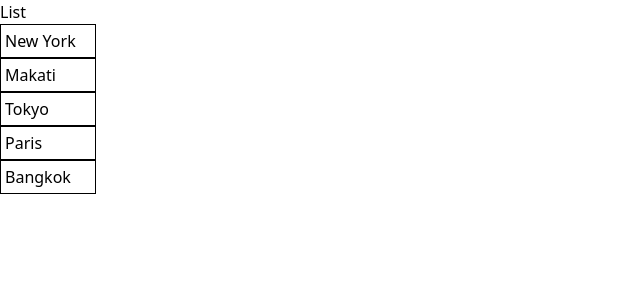
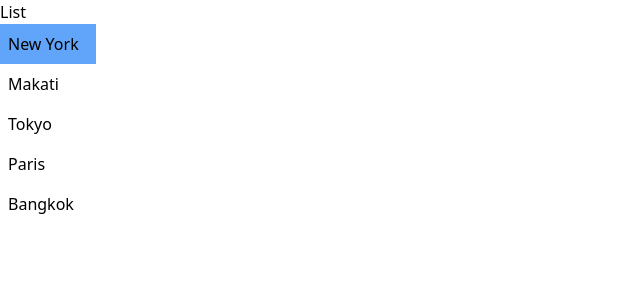
Before and after one commit to Oconer-git/practice-react-with-mosh, a React (Vite) app: page / in a window 1280 px wide. Shown: the top 300 px of the page, without its empty margins (0-640 px from the left). Built offline with nearby package versions, Linux system fonts and the light colour scheme.

Commit message:
building-components: managing state

```diff
--- a/src/components/ListGroup.tsx
+++ b/src/components/ListGroup.tsx
@@ -1,6 +1,7 @@
-import { Fragment } from "react/jsx-runtime";
-import { MouseEvent } from "react";
+import { useState } from "react";
 
+//function
+function ListGroup() {
     let items = [
         'New York',
         'Makati',
@@ -8,26 +9,25 @@ let items = [
         'Paris',
         'Bangkok'
     ]
+    const [selectedIndex, setSelectedIndex] = useState(0);
 
-const handleClick = (event: MouseEvent) => {
-    console.log(event);
-}
-function ListGroup() {
     return (
-        <Fragment>
+        <>
             <h1>List</h1>
             {items.length === 0 && <p>no items</p>}
             <ul className="w-24">
                 {items.map((item, index) => (
-                    <li className="border border-black p-1"
+                    <li className={`p-2 cursor-pointer ${
+                                    selectedIndex === index ? "bg-blue-400" : "bg-white"
+                                    }`}
                         key={item}
-                        onClick={handleClick}
+                        onClick={() => {setSelectedIndex(index)}}
                         >
                         {item}
                     </li>
                 ))}
             </ul>
-        </Fragment>
+        </>
     )
 }
 
```
Lines whose indentation alone changed are shown as unchanged.
